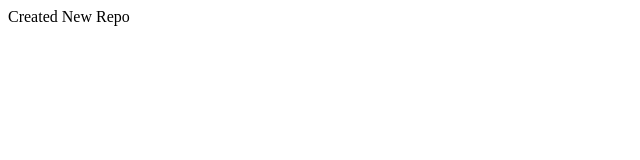
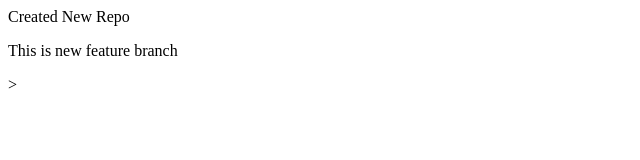
Before and after one commit to sumitchitale1997-ctrl/LocalRepository, a plain HTML site: page index.html in a window 1280 px wide. Shown: the whole page, without its empty margins (0-640 px from the left). Drawn offline with Linux system fonts and the light colour scheme.

Commit message:
This is new change in feature file

```diff
--- a/index.html
+++ b/index.html
@@ -1 +1,2 @@
 <p>Created New Repo</p>
+<p>This is new feature branch</p>>
```
